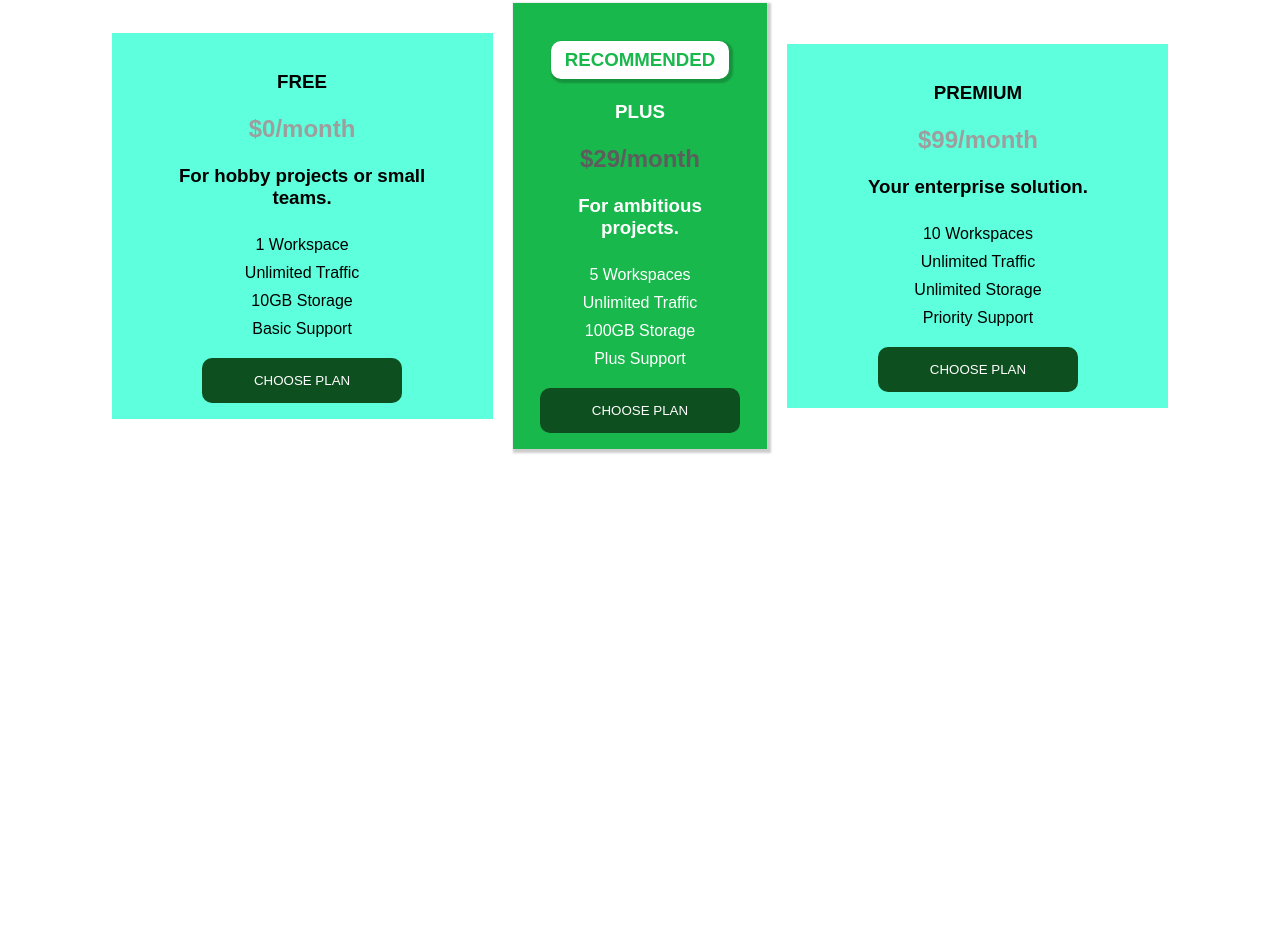
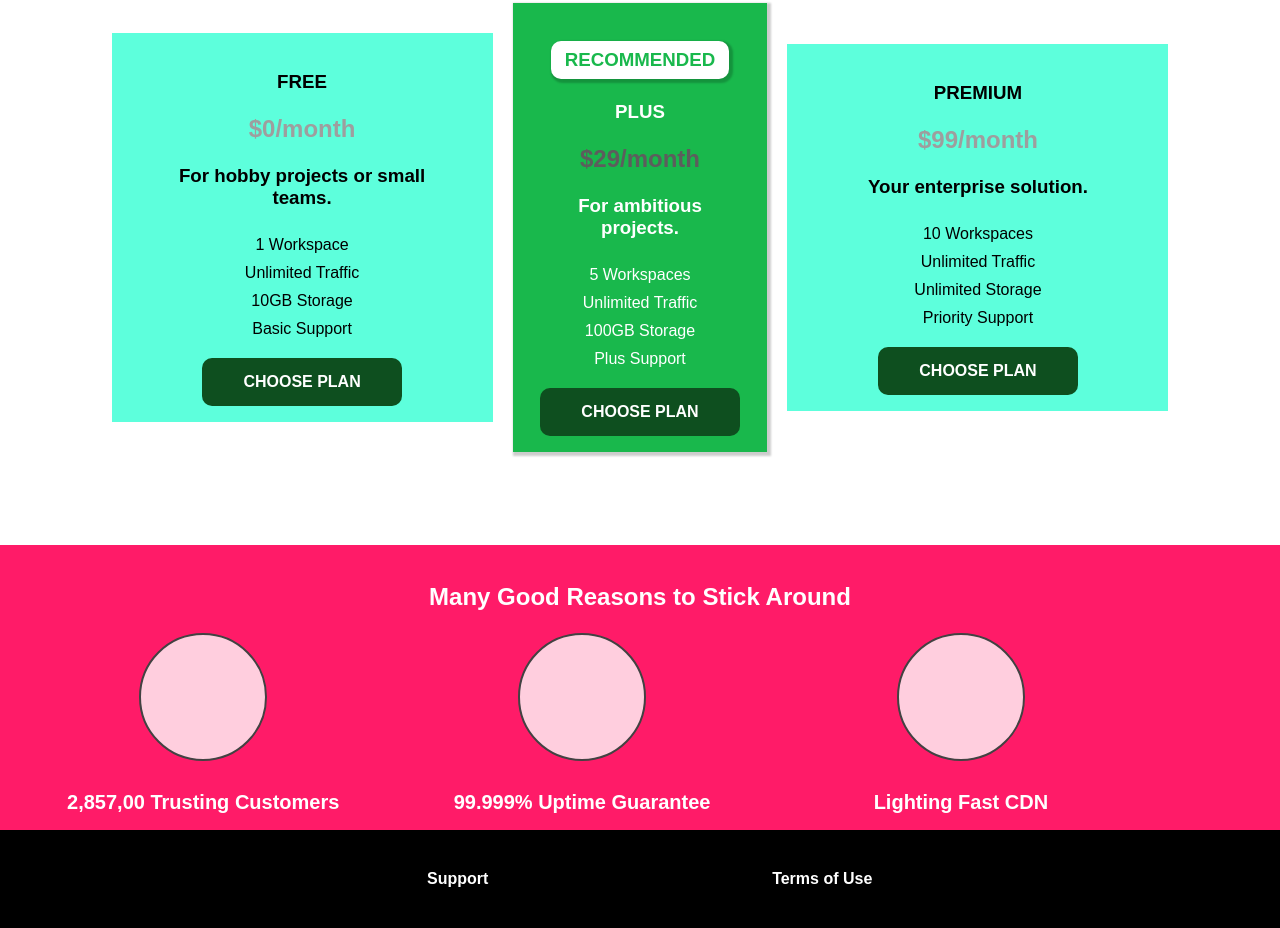
Before and after one commit to eihenb/cssPractice, a plain HTML site: page index.html in a window 1280 px wide. Shown: the part 936-1864 px from the top of the page. Before the commit the page ends 1398 px from the top, so only its background shows below. Drawn offline with Linux system fonts and the light colour scheme; a script that the page names is missing.

Commit message:
practice on layout

```diff
--- a/css/main.css
+++ b/css/main.css
@@ -5,6 +5,14 @@
 }
 body {
     font-family: Arial;
+}
+ul {
+    margin: 0;
+    padding: 0;
+    list-style: none;
+}
+ul li {
+    margin: 0;
 }
 .header {
     width: 100%;
@@ -119,6 +127,9 @@ h1,h2,h3 {
     width: 200px;
     border-radius: 10px;
     transition: 0.3s;
+    font: inherit;
+    font-weight: bold;
+    cursor: pointer;
 }
 .plans__btn:hover {
     color: red;
@@ -141,3 +152,57 @@ h1,h2,h3 {
 .plans__price-highlighted .plan__price {
     color: #5d5d5d;
 }
+/** features section **/
+.features {
+    background: #ff1b68;
+    margin-top: 80px;
+    padding: 16px;
+
+}
+.features .plans__title {
+    color: white;
+}
+.features__item {
+    width: 30%;
+    display: inline-block;
+}
+.features__img {
+    background: #ffcede;
+    width: 128px;
+    height: 128px;
+    border-radius: 50%;
+    border: 2px solid #424242;
+    margin: auto;
+    margin-bottom: 30px;
+}
+.features__description {
+    text-align: center;
+    font-weight: bold;
+    color: white;
+    font-size: 20px;
+}
+/** features section **/
+.footer__nav {
+    width: 100%;
+}
+.footer {
+    padding: 40px;
+    background: #000;
+}
+.footer__list {
+    text-align: center;
+}
+.footer__item {
+    width: 30%;
+    display: inline-block;
+}
+.footer__link {
+    color: white;
+    text-decoration: none;
+    font-weight: bold;
+    transition: 1s;
+}
+.footer__link:hover,
+.footer__link:active {
+    color: #ccc;
+}
--- a/index.html
+++ b/index.html
@@ -74,7 +74,38 @@
                 </article>
             </div>
         </section>
+        <section class='features'>
+            <h1 class='plans__title'>Many Good Reasons to Stick Around</h1>
+            <ul class='features__list'>
+                <li class='features__item'>
+                    <div class='features__img'>
+
+                    </div>
+                    <p class='features__description'>2,857,00 Trusting Customers</p>
+                </li>
+                <li class='features__item'>
+                    <div class='features__img'>
+
+                    </div>
+                    <p class='features__description'>99.999% Uptime Guarantee</p>
+                </li>
+                <li class='features__item'>
+                    <div class='features__img'>
+
+                    </div>
+                    <p class='features__description'>Lighting Fast CDN</p>
+                </li>
+            </ul>
+        </section>
     </main>
+    <footer class="footer">
+        <nav class="footer__nav">
+            <ul class="footer__list">
+                <li class='footer__item'><a href="#" class='footer__link'>Support</a></li>
+                <li class='footer__item'><a href="#" class='footer__link'>Terms of Use</a></li>
+            </ul>
+        </nav>
+    </footer>
 
 
 <script src="main.js"></script>
```
